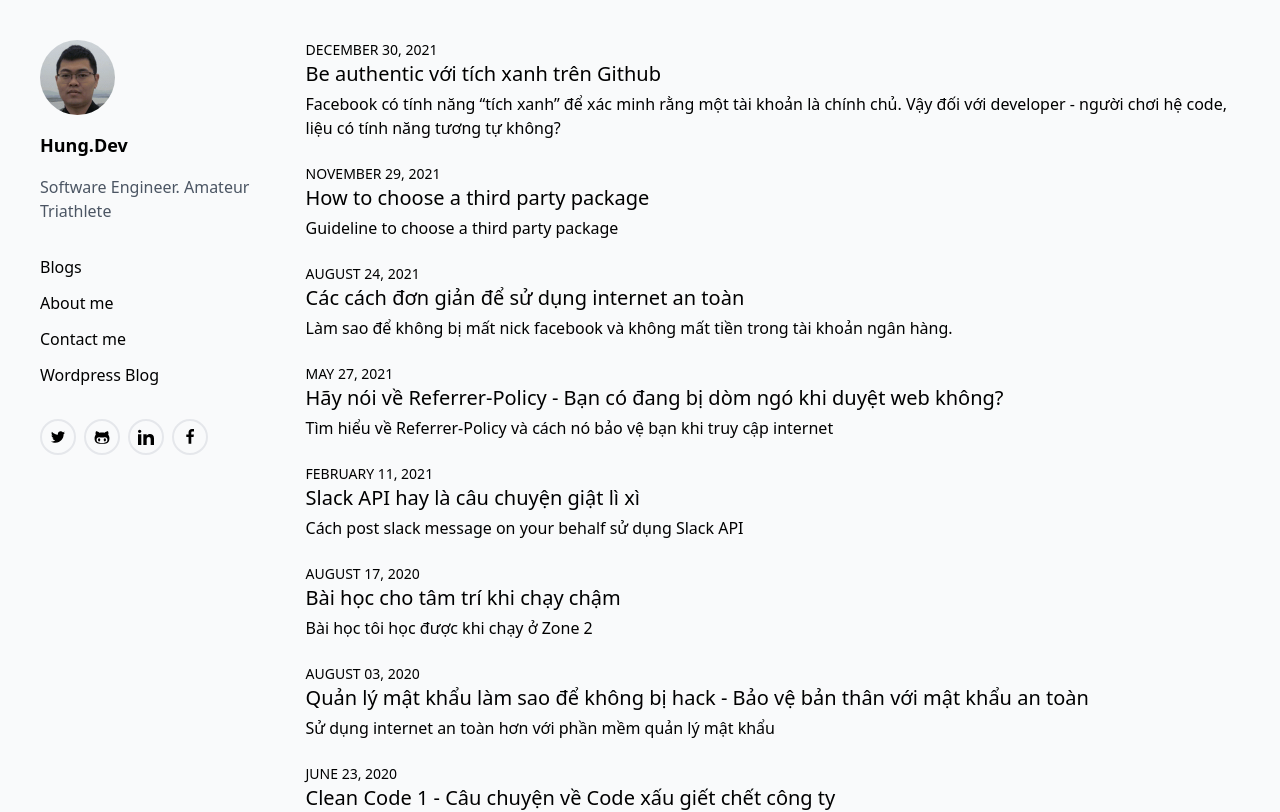
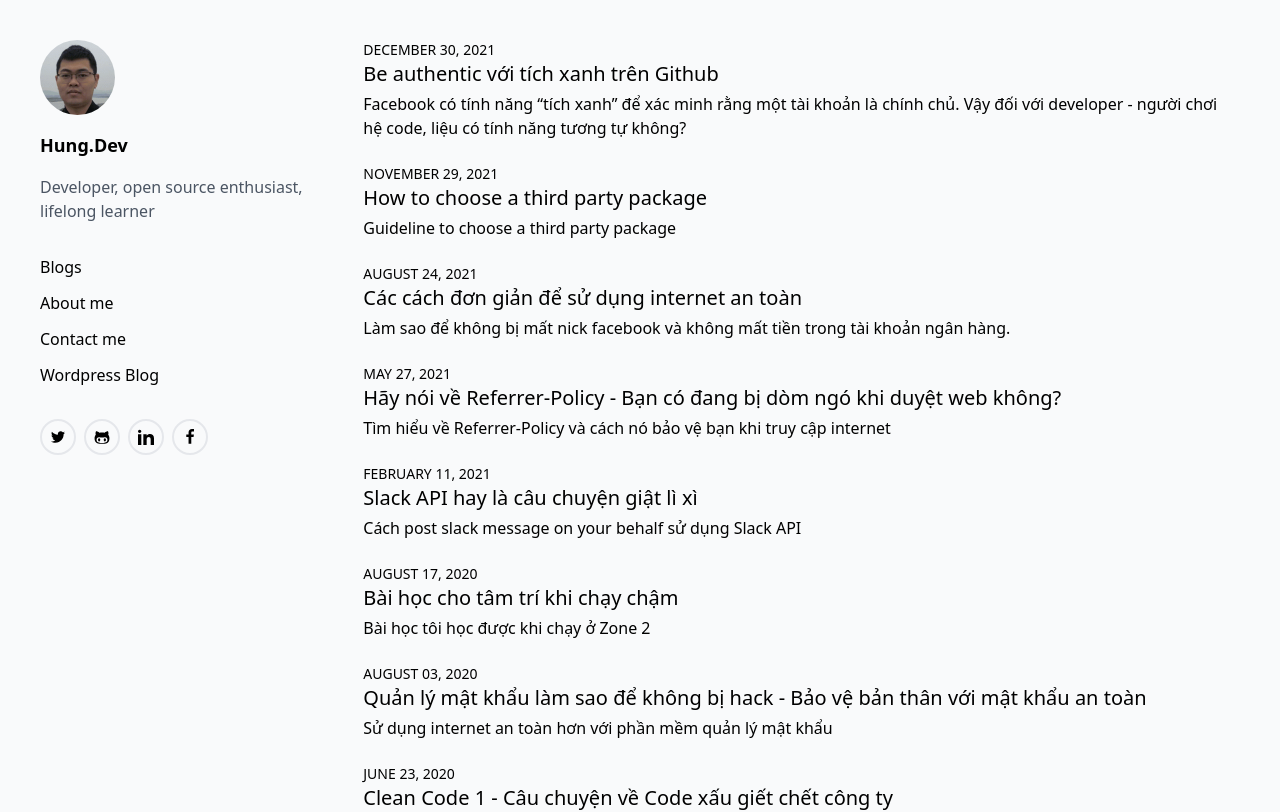
Before and after one commit to nvh95/hung.dev, a Next.js app: page / in a window 1280 px wide. Shown: the top 812 px of the page. Built offline with nearby package versions, Linux system fonts and the light colour scheme.

Commit message:
feat: Update slogan

```diff
--- a/components/Sidebar.tsx
+++ b/components/Sidebar.tsx
@@ -5,6 +5,7 @@ import clsx from 'clsx';
 interface SidebarProps {
   isMobile?: boolean;
 }
+
 function Sidebar({ isMobile = false }: SidebarProps) {
   return (
     <div
@@ -23,7 +24,7 @@ function Sidebar({ isMobile = false }: SidebarProps) {
       />
       <h1 className="font-bold text-lg py-4">Hung.Dev</h1>
       <p className="pb-4 text-gray-600 dark:text-gray-400">
-        Software Engineer. Amateur Triathlete
+        Developer, open source enthusiast, lifelong learner
       </p>
 
       <nav>
```
